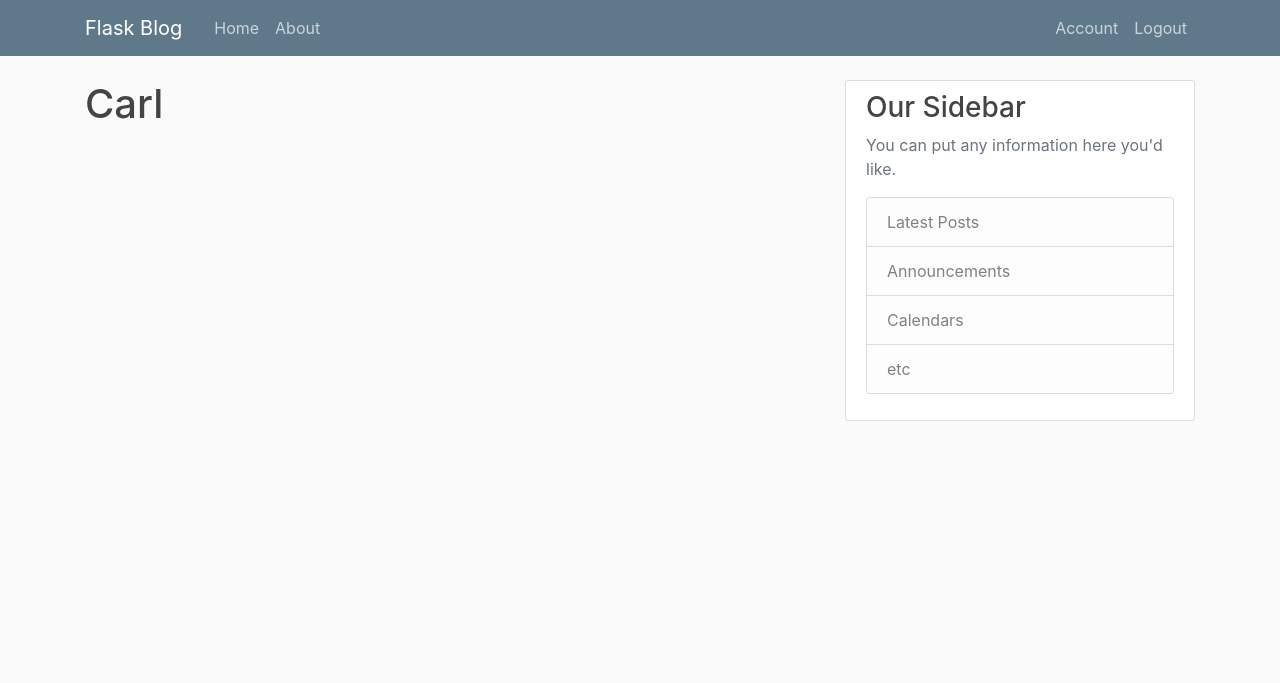
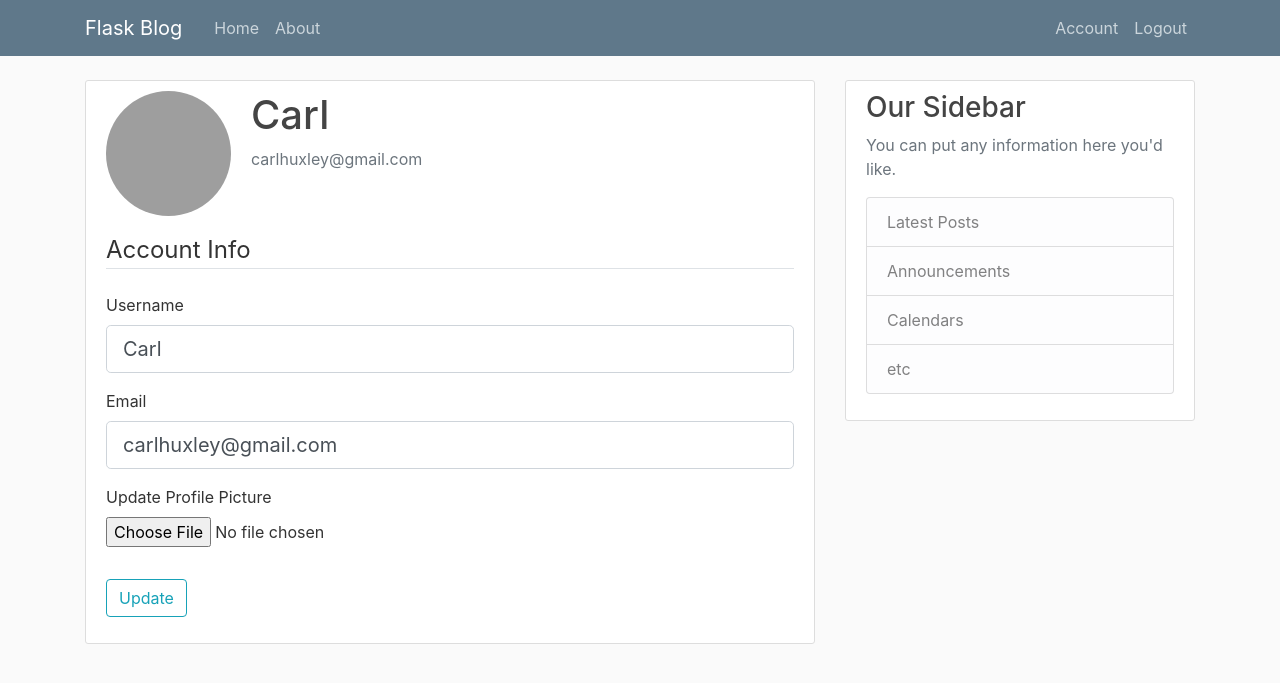
Before and after one commit to carlhuxley/FlaskBlog, a Flask app: page /account in a window 1280 px wide. Shown: the top 683 px of the page. Run offline with Flask 2, Linux system fonts and the light colour scheme; a user stored in the database is signed in; some libraries are stand-ins or nearby versions; grey boxes are pictures that could not be loaded.

Commit message:
Add User Account with Profile Picture

```diff
--- a/flaskblog/forms.py
+++ b/flaskblog/forms.py
@@ -1,4 +1,6 @@
 from flask_wtf import FlaskForm
+from flask_wtf.file import FileField, FileAllowed
+from flask_login import current_user
 from wtforms import StringField, PasswordField, SubmitField, BooleanField
 from wtforms.validators import DataRequired, Length, Email, EqualTo, ValidationError
 from flaskblog.models import User
@@ -28,3 +30,23 @@ class LoginForm(FlaskForm):
 	password = PasswordField('Password', validators=[DataRequired()])
 	remember = BooleanField('Remember Me')
 	submit = SubmitField('Login')
+
+class UpdateAccountForm(FlaskForm):
+	username = StringField('Username',
+	 validators=[DataRequired(), Length(min=2, max=20)])
+	email = StringField('Email',
+	 validators=[DataRequired(), Email()])
+	picture = FileField('Update Profile Picture', validators=[FileAllowed(['jpg', 'png'])])
+	submit = SubmitField('Update')
+
+	def validate_username(self, username):
+		if username.data != current_user.username:
+			user = User.query.filter_by(username=username.data).first()
+			if user:
+				raise ValidationError('That username is taken. Please choose a different one.')
+
+	def validate_email(self, email):
+		if email.data != current_user.email:
+			user = User.query.filter_by(email=email.data).first()
+			if user:
+				raise ValidationError('That email is taken. Please choose a different one.')
--- a/flaskblog/routes.py
+++ b/flaskblog/routes.py
@@ -1,6 +1,9 @@
+import os
+import secrets
+from PIL import Image
 from flask import render_template, url_for, flash, redirect, request
 from flaskblog import app, db, bcrypt
-from flaskblog.forms import RegistrationForm, LoginForm
+from flaskblog.forms import RegistrationForm, LoginForm, UpdateAccountForm
 from flaskblog.models import User, Post
 from flask_login import login_user, current_user, logout_user, login_required
 
@@ -18,7 +21,6 @@ posts = [
 		'date_posted':'6th September 2019'
 	}
 ]
-
 
 @app.route("/")
 @app.route("/home")
@@ -63,7 +65,35 @@ def logout():
 	logout_user()
 	return redirect(url_for('home'))
 
-@app.route("/account")
+def save_picture(form_picture):
+	random_hex = secrets.token_hex(8)
+	_, f_ext = os.path.splitext(form_picture.filename)
+	picture_fn = random_hex + f_ext
+	picture_path = os.path.join(app.root_path, 'static/profile_pics', picture_fn)
+
+	output_size = (125, 125)
+	i = Image.open(form_picture)
+	i.thumbnail(output_size)
+	i.save(picture_path)
+
+	return picture_fn
+
+@app.route("/account", methods=['GET', 'POST'])
 @login_required
 def account():
-	return render_template('account.html', title='Account')
+	form = UpdateAccountForm()
+	if form.validate_on_submit():
+		if form.picture.data:
+			picture_file = save_picture(form.picture.data)
+			current_user.image_file = picture_file
+		current_user.username = form.username.data
+		current_user.email = form.email.data
+		db.session.commit()
+		flash('Your account has been updated!', 'success')
+		return redirect(url_for('account'))
+	elif request.method == 'GET':
+		form.username.data = current_user.username
+		form.email.data = current_user.email
+	image_file = url_for('static', filename='profile_pics/' + current_user.image_file)
+	return render_template('account.html', title='Account',
+							image_file=image_file, form=form)
--- a/flaskblog/templates/account.html
+++ b/flaskblog/templates/account.html
@@ -1,4 +1,60 @@
 {% extends "layout.html" %}
 {% block content %}
-		<h1>{{ current_user.username }}</h1>
-{% endblock content %}
+	<div class="content-section">
+	  <div class="media">
+	    <img class="rounded-circle account-img" src="{{ image_file }}">
+	    <div class="media-body">
+	      <h2 class="account-heading">{{ current_user.username }}</h2>
+	      <p class="text-secondary">{{ current_user.email }}</p>
+	    </div>
+	  </div>
+			<form method="POST" action="" enctype="multipart/form-data">
+				{{ form.hidden_tag() }}
+				<fieldset class="form-group">
+					<legend class="border-bottom mb-4">Account Info</legend>
+						<div class="form-group">
+							{{ form.username.label(class="form-control-label") }}
+							{% if form.username.errors %}
+								{{ form.username(class="form-control form-control-lg is-invalid") }}
+								<div class="invalid-feedback">
+									{% for error in form.username.errors %}
+										<span>
+											{{ error }}
+										</span>
+									{% endfor %}
+								</div>
+								{% else %}
+								{{ form.username(class="form-control form-control-lg") }}
+							{% endif %}
+
+						</div>
+						<div class="form-group">
+							{{ form.email.label(class="form-control-label") }}
+							{% if form.email.errors %}
+								{{ form.email(class="form-control form-control-lg is-invalid") }}
+								<div class="invalid-feedback">
+									{% for error in form.email.errors %}
+										<span>
+											{{ error }}
+										</span>
+									{% endfor %}
+								</div>
+								{% else %}
+								{{ form.email(class="form-control form-control-lg") }}
+							{% endif %}
+						</div>
+						<div class="form-group">
+							{{ form.picture.label() }}
+							{{ form.picture(class="form-control-file") }}
+							{% if form.picture.errors %}
+								{% for error in form.picture.errors %}
+									<span class="text-danger">{{ error }}</span></br>
+								{% endfor %}
+							{% endif %}
+				</fieldset>
+				<div class="form-group">
+					{{ form.submit(class="btn btn-outline-info") }}
+				</div>
+			</form>
+		</div>
+	{% endblock content %}
```
Also changed, not shown: flaskblog/site.db, 1 other file.
